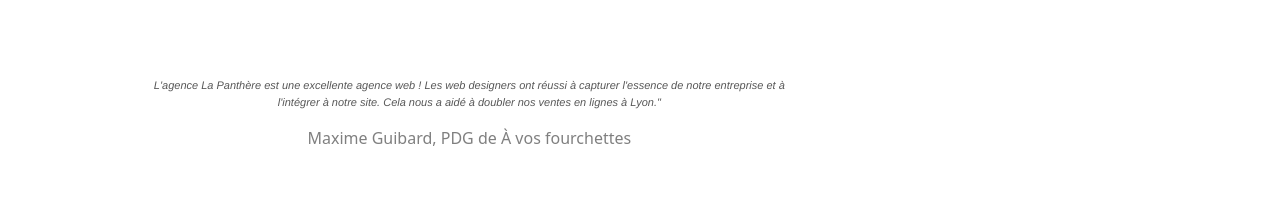
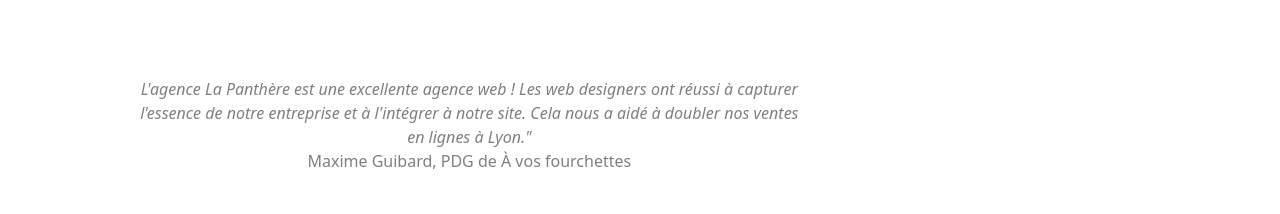
Before and after one commit to Astar73/LaPanth-re, a website: page index.html in a window 1280 px wide. Shown: the part 874-1088 px from the top of the page. Drawn offline with nearby package versions, Linux system fonts and the light colour scheme.

Commit message:
Correction formulaire w3c

```diff
--- a/index.html
+++ b/index.html
@@ -97,14 +97,12 @@
 						<p class="text-center">Un bon design n'est rien sans de bonnes illustrations. Laissez faire notre équipe de <strong>graphistes talentueux</strong> pour donner à vos pages une touche finale d'élégance.</p>
 					</article>
 				</div>
-				<figure class="row voffset-lg voffset">
-					<div class="col-xs-12 col-md-8 col-md-offset-2 text-center">
-						<cite>
-							<p>L'agence La Panthère est une excellente agence web ! Les web designers ont réussi à capturer l'essence de notre entreprise et à l'intégrer à notre site. Cela nous a aidé à doubler nos ventes en lignes à Lyon."</p>
-						</cite>
+				<div class="row voffset-lg voffset">
+					<figure class="col-xs-12 col-md-8 col-md-offset-2 text-center">
+						<cite>L'agence La Panthère est une excellente agence web ! Les web designers ont réussi à capturer l'essence de notre entreprise et à l'intégrer à notre site. Cela nous a aidé à doubler nos ventes en lignes à Lyon."</cite>
 						<figcaption>Maxime Guibard, PDG de À vos fourchettes</figcaption>
-					</div>
-				</figure>
+					</figure>
+				</div>
 			</div>
 		</section>
 		<!-- bloc-2-services END -->
```
